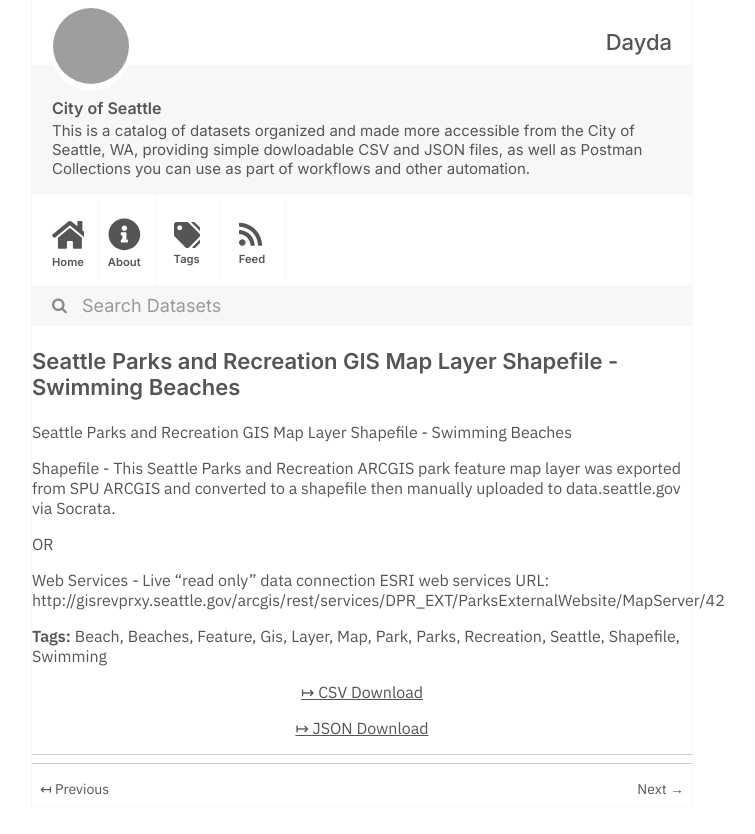
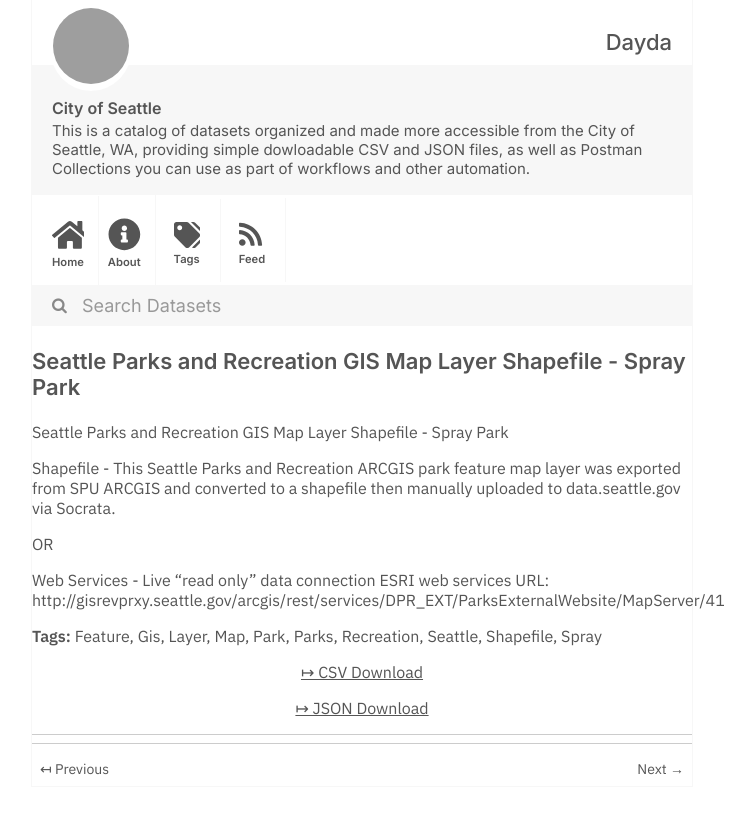
Before and after one commit to dayda-entities/city-of-seattle, a Jekyll site: the page built from _posts/2020-11-10-seattle-parks-and-recreation-g.md, in a window 1280 px wide, cut to the strip 0-834 px from the top of the page. Shown: the whole strip, without its empty margins (278-1033 px from the left). Built offline with Jekyll 4.4.1, drawn with Linux system fonts in a browser that asks for light colours; grey boxes are pictures that could not be loaded.

Commit message:
Publish Data

```diff
--- a/_posts/2020-11-10-seattle-parks-and-recreation-g.md
+++ b/_posts/2020-11-10-seattle-parks-and-recreation-g.md
@@ -1,12 +1,10 @@
 ---
-title: Seattle Parks and Recreation GIS Map Layer Shapefile - Swimming Beaches
-created: '2020-11-10T16:59:18.104822'
-modified: '2020-11-10T16:59:18.104829'
+title: Seattle Parks and Recreation GIS Map Layer Shapefile - Spray Park
+created: '2020-11-10T16:59:18.682822'
+modified: '2020-11-10T16:59:18.682829'
 state: active
 type: dataset
 tags:
-  - Beach
-  - Beaches
   - Feature
   - Gis
   - Layer
@@ -16,18 +14,18 @@ tags:
   - Recreation
   - Seattle
   - Shapefile
-  - Swimming
+  - Spray
 groups:
   - Local Government
-csv_url: 'https://data.seattle.gov/api/views/erme-8tfy/rows.csv?accessType=DOWNLOAD'
-json_url: 'https://data.seattle.gov/api/views/erme-8tfy/rows.json?accessType=DOWNLOAD'
+csv_url: 'https://data.seattle.gov/api/views/ikh4-6i8u/rows.csv?accessType=DOWNLOAD'
+json_url: 'https://data.seattle.gov/api/views/ikh4-6i8u/rows.json?accessType=DOWNLOAD'
 layout: post
 
 ---
-Seattle Parks and Recreation GIS Map Layer Shapefile - Swimming Beaches
+Seattle Parks and Recreation GIS Map Layer Shapefile - Spray Park
 
 Shapefile - This Seattle Parks and Recreation ARCGIS park feature map layer was exported from SPU ARCGIS and converted to a shapefile then manually uploaded to data.seattle.gov via Socrata.
 
 OR
 
-Web Services - Live "read only" data connection ESRI web services URL: http://gisrevprxy.seattle.gov/arcgis/rest/services/DPR_EXT/ParksExternalWebsite/MapServer/42
+Web Services - Live "read only" data connection ESRI web services URL: http://gisrevprxy.seattle.gov/arcgis/rest/services/DPR_EXT/ParksExternalWebsite/MapServer/41
```
